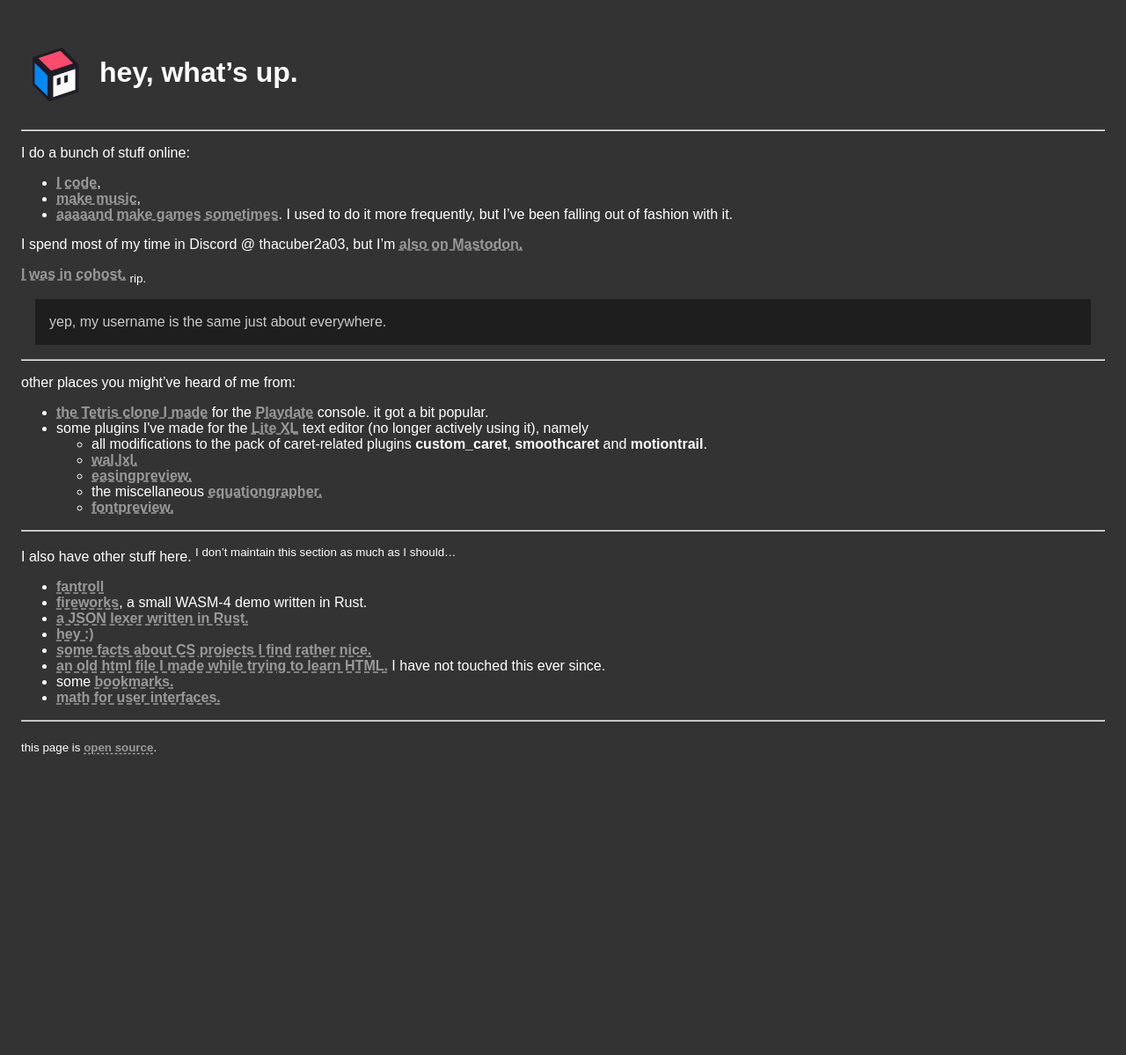
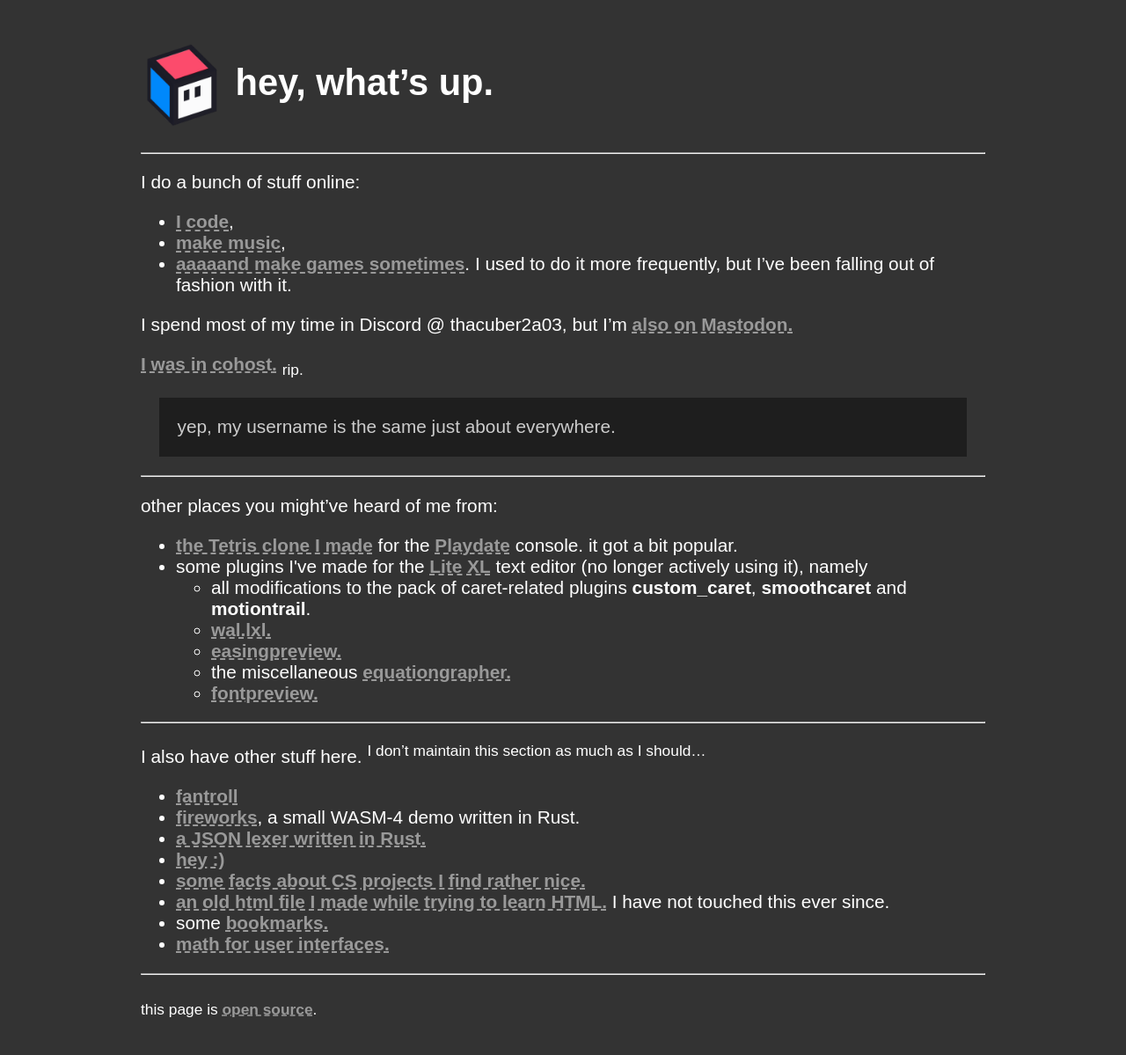
Before and after one commit to thacuber2a03/thacuber2a03.github.io, a Jekyll site: the page built from index.md, in a window 1280 px wide. Shown: the whole page at 88% size. Built offline with Jekyll 4.4.1, drawn with Linux system fonts in a browser that asks for light colours; before the commit the page ends 900 px from its top, so only the background shows below that.

Commit message:
style update
- increase font size
- center content
- my logo's handling was really dumb honestly so I just max-width'd the hell out of it

```diff
--- a/css/general.css
+++ b/css/general.css
@@ -11,6 +11,9 @@
 	color: var(--text-color);
 	padding: 1em;
 	font-family: Arial, Helvetica, sans-serif;
+	font-size: 1.3em;
+	max-width: 960px;
+	margin: auto;
 }
 
 a {
@@ -36,18 +39,6 @@
 }
 
 #me {
-	margin: 8px;
 	vertical-align: middle;
-	max-width: 5vw;
+	max-width: 96px;
 }
-
-@media only screen and (max-width: 620px) {
-	body {
-		padding: 10px;
-	}
-
-	#me {
-		/* vertical-align: text-middle; */
-		max-width: 10vw;
-	}
-}
```
